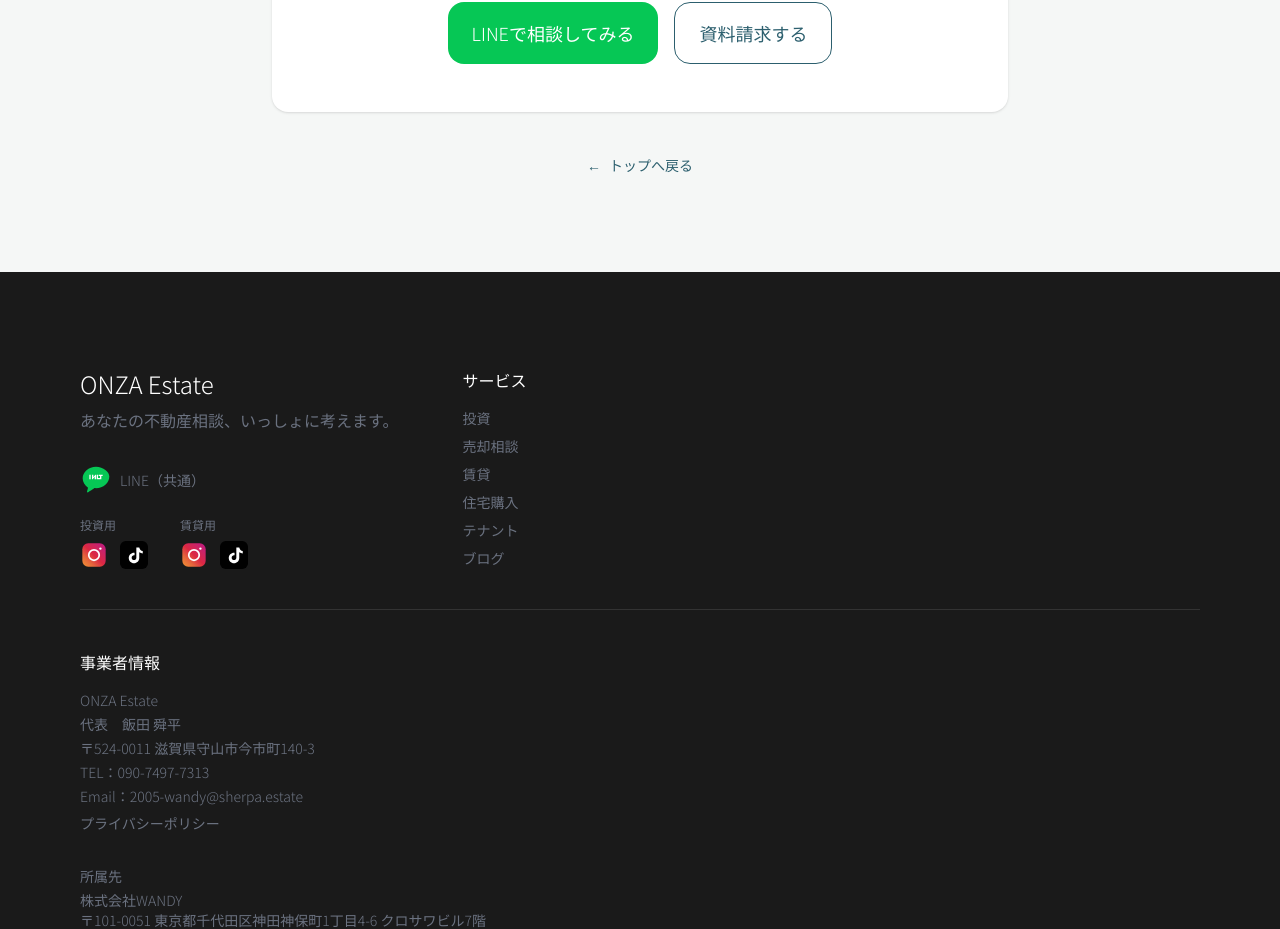
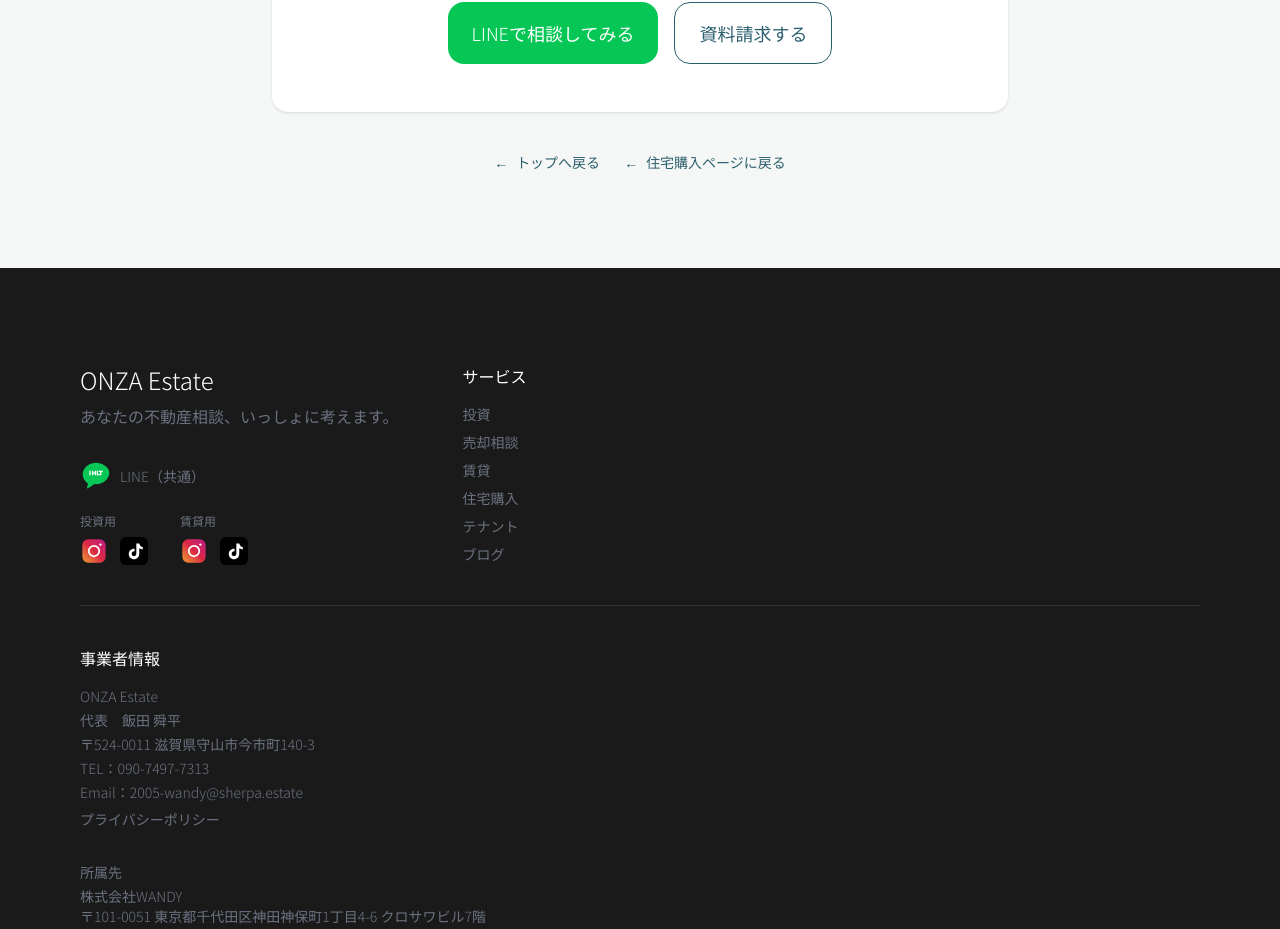
Before and after one commit to idsp0731-gif/onza-estate, a Next.js app: page /rent-vs-buy in a window 1280 px wide. Shown: the part 4066-4995 px from the top of the page. Built offline with nearby package versions, Linux system fonts and the light colour scheme.

Commit message:
feat: ガイドページに各サービスページへ戻るボタンを追加

```diff
--- a/src/app/investment-guide/page.tsx
+++ b/src/app/investment-guide/page.tsx
@@ -410,13 +410,20 @@ export default function InvestmentGuidePage() {
               </div>
             </div>
 
-            <div className="text-center mt-10">
+            <div className="flex justify-center gap-6 mt-10">
               <Link
                 href="/"
                 className="inline-flex items-center gap-2 text-sm font-light text-[#2C5F6E] hover:opacity-70 transition-opacity"
               >
                 <span>←</span>
                 <span>トップへ戻る</span>
+              </Link>
+              <Link
+                href="/investment"
+                className="inline-flex items-center gap-2 text-sm font-light text-[#2C5F6E] hover:opacity-70 transition-opacity"
+              >
+                <span>←</span>
+                <span>投資ページに戻る</span>
               </Link>
             </div>
           </div>
--- a/src/app/rent-vs-buy/page.tsx
+++ b/src/app/rent-vs-buy/page.tsx
@@ -311,13 +311,20 @@ export default function RentVsBuyPage() {
               </div>
             </div>
 
-            <div className="text-center mt-10">
+            <div className="flex justify-center gap-6 mt-10">
               <Link
                 href="/"
                 className="inline-flex items-center gap-2 text-sm font-light text-[#2C5F6E] hover:opacity-70 transition-opacity"
               >
                 <span>←</span>
                 <span>トップへ戻る</span>
+              </Link>
+              <Link
+                href="/housing"
+                className="inline-flex items-center gap-2 text-sm font-light text-[#2C5F6E] hover:opacity-70 transition-opacity"
+              >
+                <span>←</span>
+                <span>住宅購入ページに戻る</span>
               </Link>
             </div>
           </div>
```
